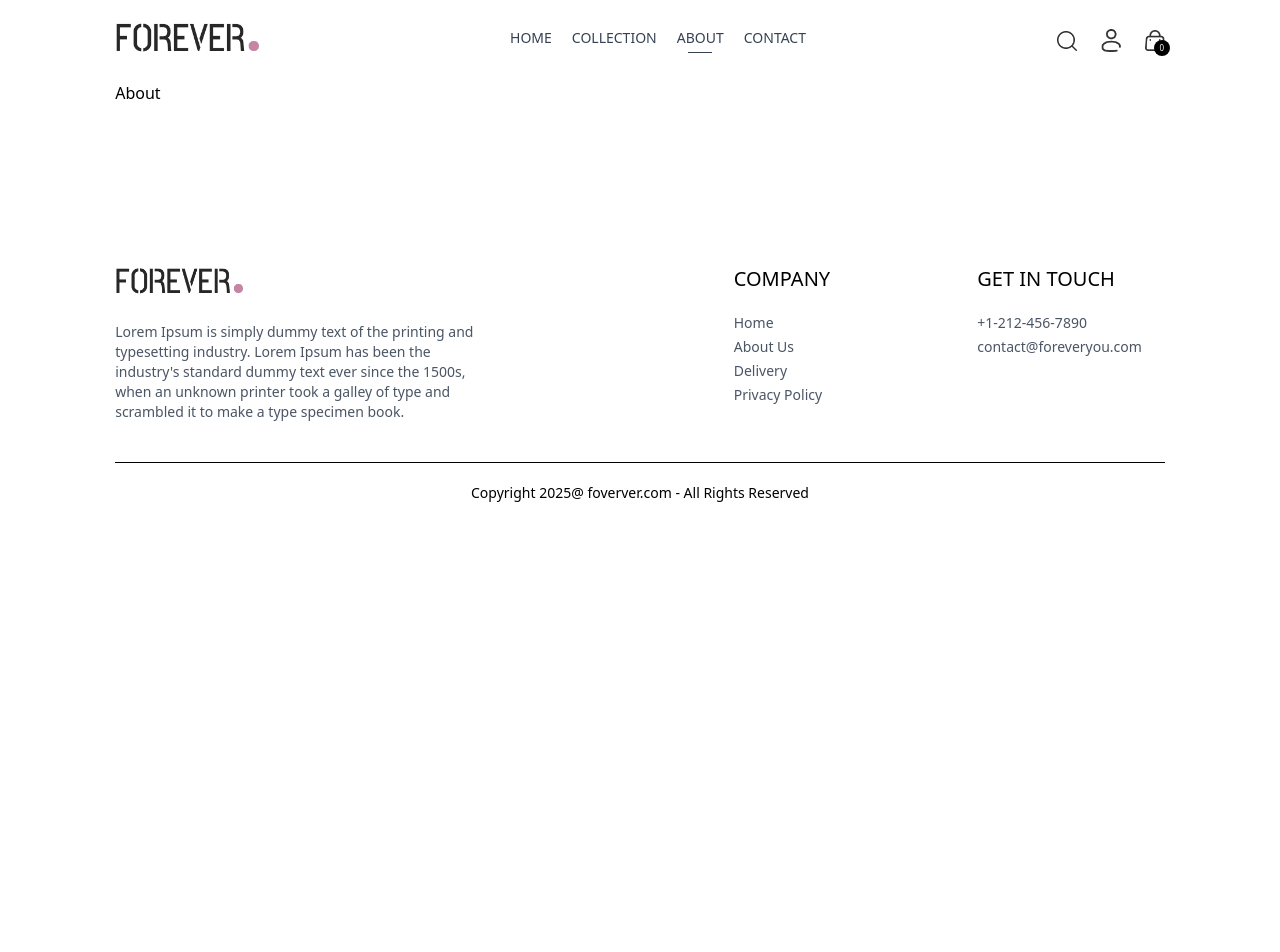
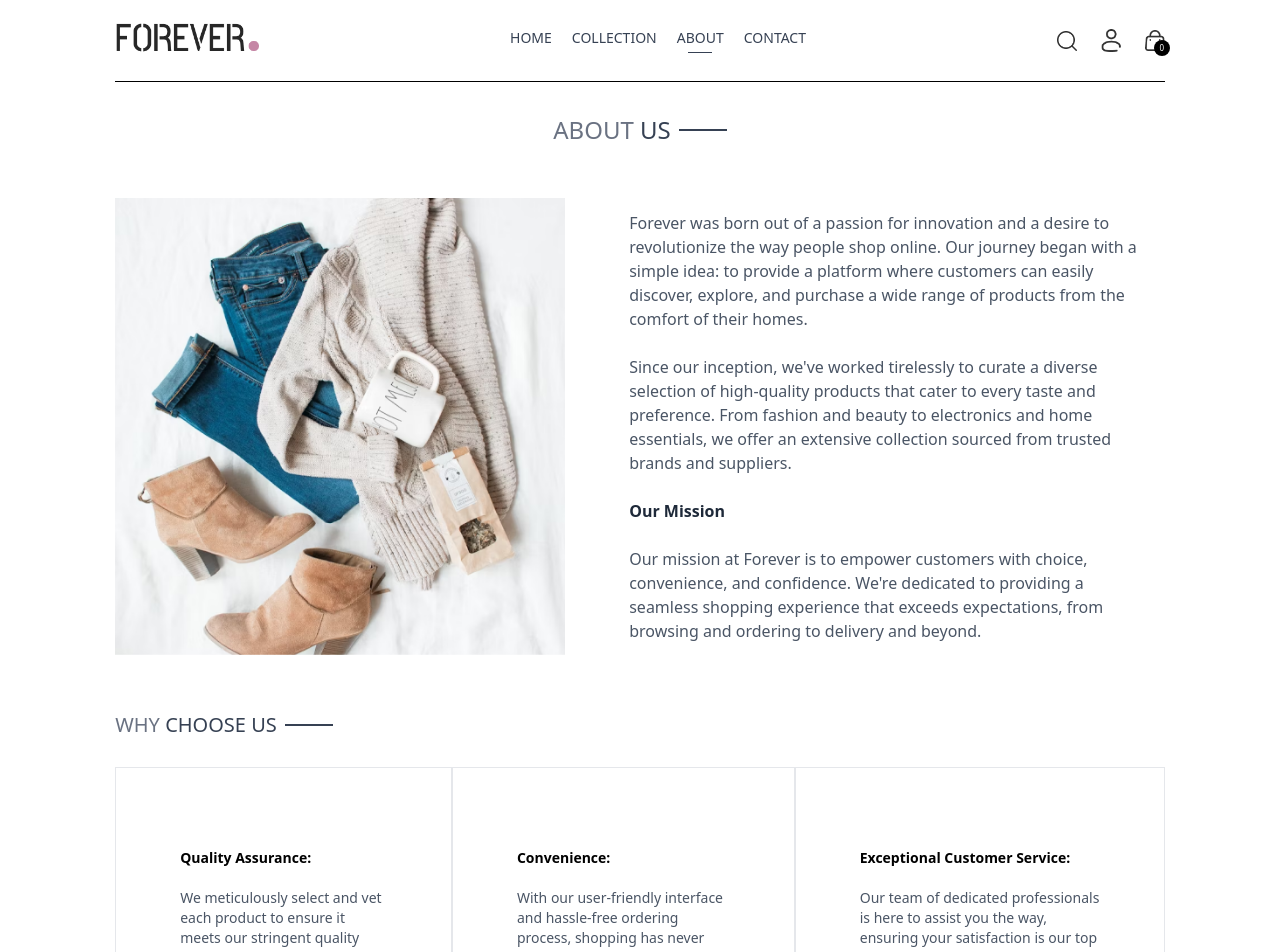
Before and after one commit to Prashant2004-c/E-commerce-App, a React (Vite) app in the folder frontend/: page /about in a window 1280 px wide. Shown: the top 952 px of the page. Before the commit the page ends 800 px from the top, so only its background shows below. Built offline with nearby package versions, Linux system fonts and the light colour scheme.

Commit message:
completed frontend

```diff
--- a/frontend/src/pages/About.jsx
+++ b/frontend/src/pages/About.jsx
@@ -1,9 +1,69 @@
-import React from 'react'
+import React from "react";
+import Title from "../components/Title";
+import { assets } from "../assets/assets";
+import NewsLetterBox from "../components/NewsLetterBox";
 
 const About = () => {
   return (
-    <div>About</div>
-  )
-}
+    <div>
+      <div className="text-2xl text-center pt-8 border-t">
+        <Title text1={"ABOUT"} text2={"US"} />
+      </div>
+
+      <div className="my-10 flex flex-col md:flex-row gap-16">
+        <img
+          className="w-full md:max-w-[450px]"
+          src={assets.about_img}
+          alt=""
+        />
+        <div className="flex flex-col justify-center gap-6 md:w-2/4 text-gray-600">
+          <p>
+            Forever was born out of a passion for innovation and a desire to
+            revolutionize the way people shop online. Our journey began with a
+            simple idea: to provide a platform where customers can easily
+            discover, explore, and purchase a wide range of products from the
+            comfort of their homes.
+          </p>
+          <p>
+            Since our inception, we've worked tirelessly to curate a diverse
+            selection of high-quality products that cater to every taste and
+            preference. From fashion and beauty to electronics and home
+            essentials, we offer an extensive collection sourced from trusted
+            brands and suppliers.
+          </p>
+          <b className="text-gray-800">Our Mission</b>
+          <p>
+            Our mission at Forever is to empower customers with choice,
+            convenience, and confidence. We're dedicated to providing a seamless
+            shopping experience that exceeds expectations, from browsing and
+            ordering to delivery and beyond.
+          </p>
+        </div>
+      </div>
+
+      <div className="text-xl py-4">
+        <Title text1={'WHY'} text2={'CHOOSE US'}></Title>
+      </div>
+
+      <div className="flex flex-col md:flex-row text-sm mb-20">
+        <div className="border border-gray-200 px-10 md:px-16 py-8 sm:py-20 flex flex-col gap-5">
+          <b>Quality Assurance:</b>
+          <p className="text-gray-600">We meticulously select and vet each product to ensure it meets our stringent quality standards.</p>
+        </div>
+
+        <div className="border border-gray-200 px-10 md:px-16 py-8 sm:py-20 flex flex-col gap-5">
+          <b>Convenience:</b>
+          <p className="text-gray-600">With our user-friendly interface and hassle-free ordering process, shopping has never been easier.</p>
+        </div>
+
+        <div className="border border-gray-200 px-10 md:px-16 py-8 sm:py-20 flex flex-col gap-5">
+          <b>Exceptional Customer Service:</b>
+          <p className="text-gray-600">Our team of dedicated professionals is here to assist you the way, ensuring your satisfaction is our top priority.</p>
+        </div>
+      </div>
+      <NewsLetterBox></NewsLetterBox>
+    </div>
+  );
+};
 
 export default About;
--- a/frontend/src/pages/Contact.jsx
+++ b/frontend/src/pages/Contact.jsx
@@ -1,9 +1,38 @@
 import React from 'react'
+import { assets } from '../assets/assets';
+import Title from '../components/Title';
+import NewsLetterBox from '../components/NewsLetterBox';
 
 const Contact = () => {
   return (
-    <div>Contact</div>
-  )
-}
+    <div>
+      <div className='text-center text-2xl pt-10 border-t'>
+        <Title text1={'CONTACT'} text2={'US'} />
+      </div>
+
+      <div className='my-10 flex flex-col justify-center md:flex-row gap-10 mb-28'>
+        <img
+          className='w-full md:max-w-[480px]'
+          src={assets.contact_img}
+          alt=""
+        />
+        <div className='flex flex-col justify-center items-start gap-6'>
+          <p className='font-semibold text-xl text-gray-600'>Our Store</p>
+          <p className='text-gray-500'>
+            54709 Willms Station <br /> Suite 350, Washington, USA
+          </p>
+          <p className='text-gray-500'>
+            Tel: (415) 555-0132 <br /> Email: admin@forever.com
+          </p>
+          <p className='font-semibold text-xl text-gray-600'>Careers at Forever</p>
+          <p className='text-gray-500'>Learn more about our teams and job openings.</p>
+          <button className='border border-black px-8 py-4 text-sm hover:bg-black hover:text-white transition-all duration-500'>Explore Jobs</button>
+        </div>
+      </div>
+      <NewsLetterBox></NewsLetterBox>
+    </div>
+  );
+};
+
 
 export default Contact;
```
